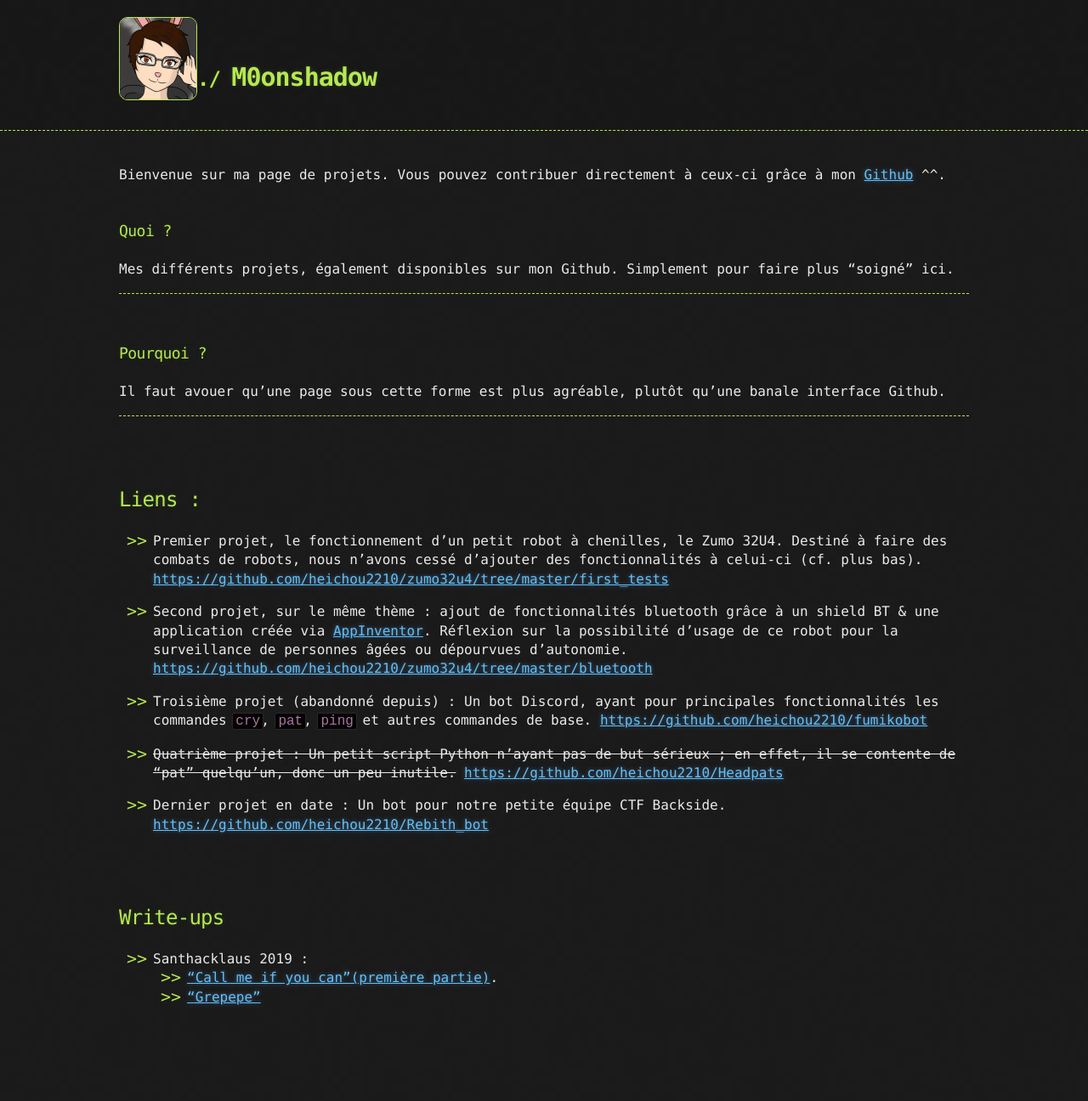
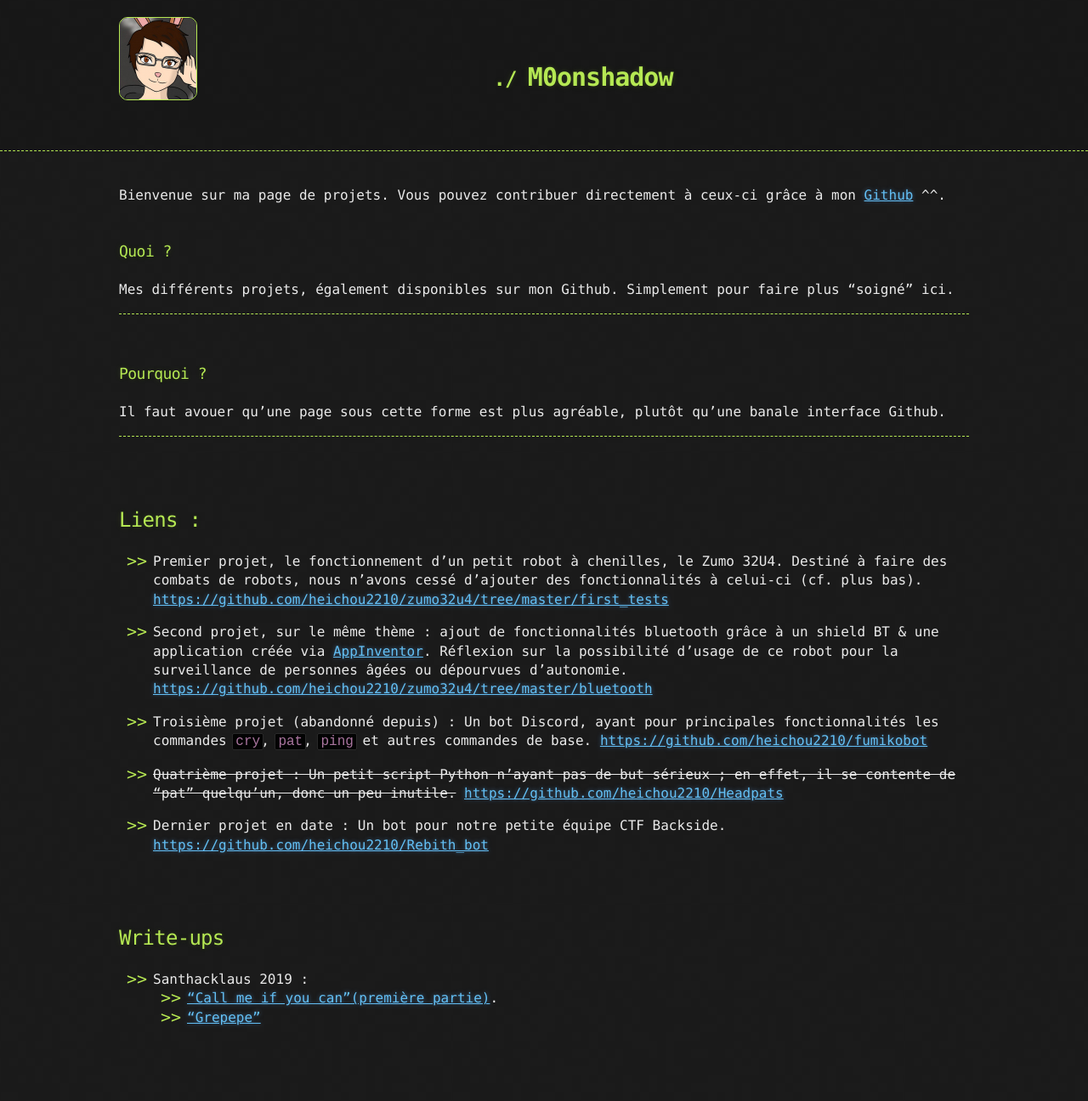
Before and after one commit to M0onshadow/M0onshadow.github.io, a Jekyll site: the page built from index.md, in a window 1280 px wide. Shown: the whole page at 85% size. Built offline with Jekyll 4.4.1, drawn with Linux system fonts in a browser that asks for light colours; the repository's description, which GitHub fills in, is left out; before the commit the page ends 1272 px from its top, so only the background shows below that.

Commit message:
Update default.html

```diff
--- a/_layouts/default.html
+++ b/_layouts/default.html
@@ -15,7 +15,7 @@
       <div class="container">
         <a id="a-title" href="{{ '/' | relative_url }}">
           <img src="https://m0onshadow.github.io/profile.jpg" align="left" style="border:1px solid #b5e853; border-radius:10px;"/><br/><br/>
-          <h1>{{ site.title | default: site.github.repository_name }}</h1>
+          <h1 align="center">{{ site.title | default: site.github.repository_name }}</h1><br/>
         </a>
         <h2>{{ site.description | default: site.github.project_tagline }}</h2>
 
```
